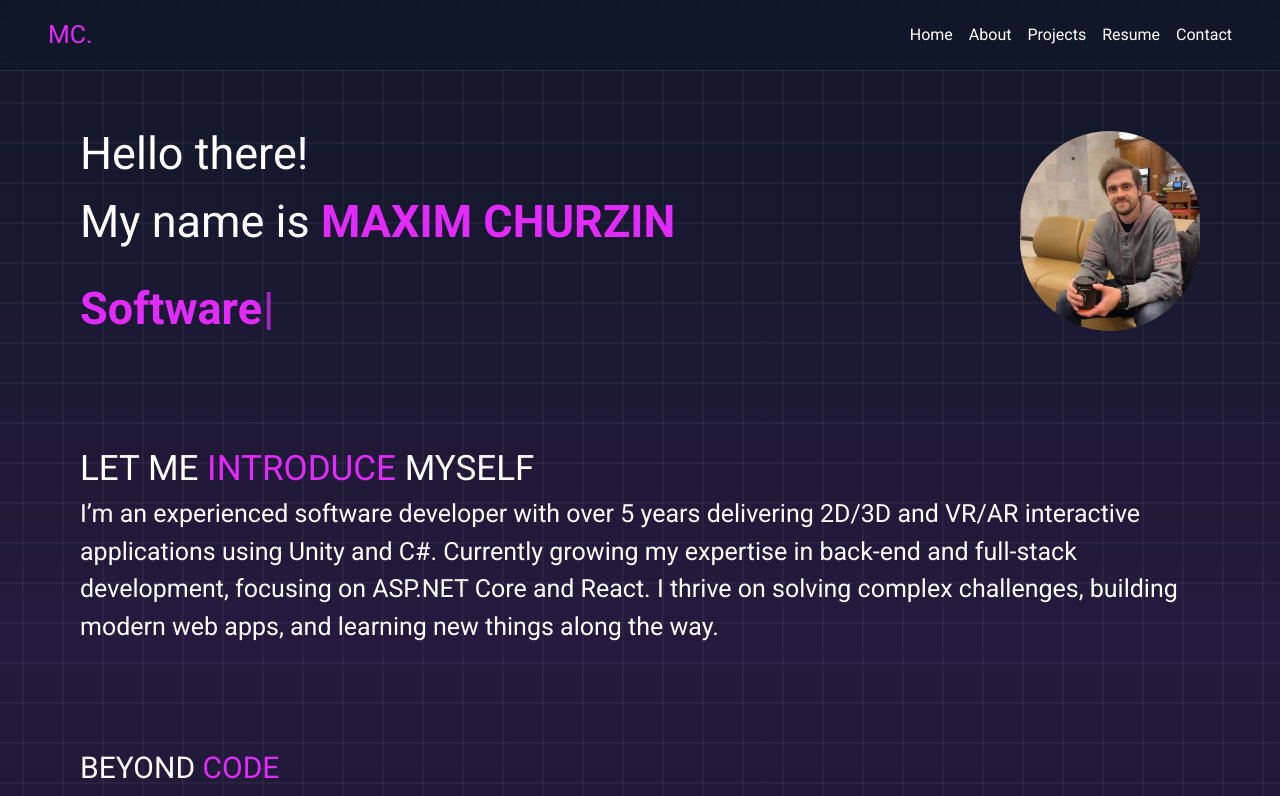
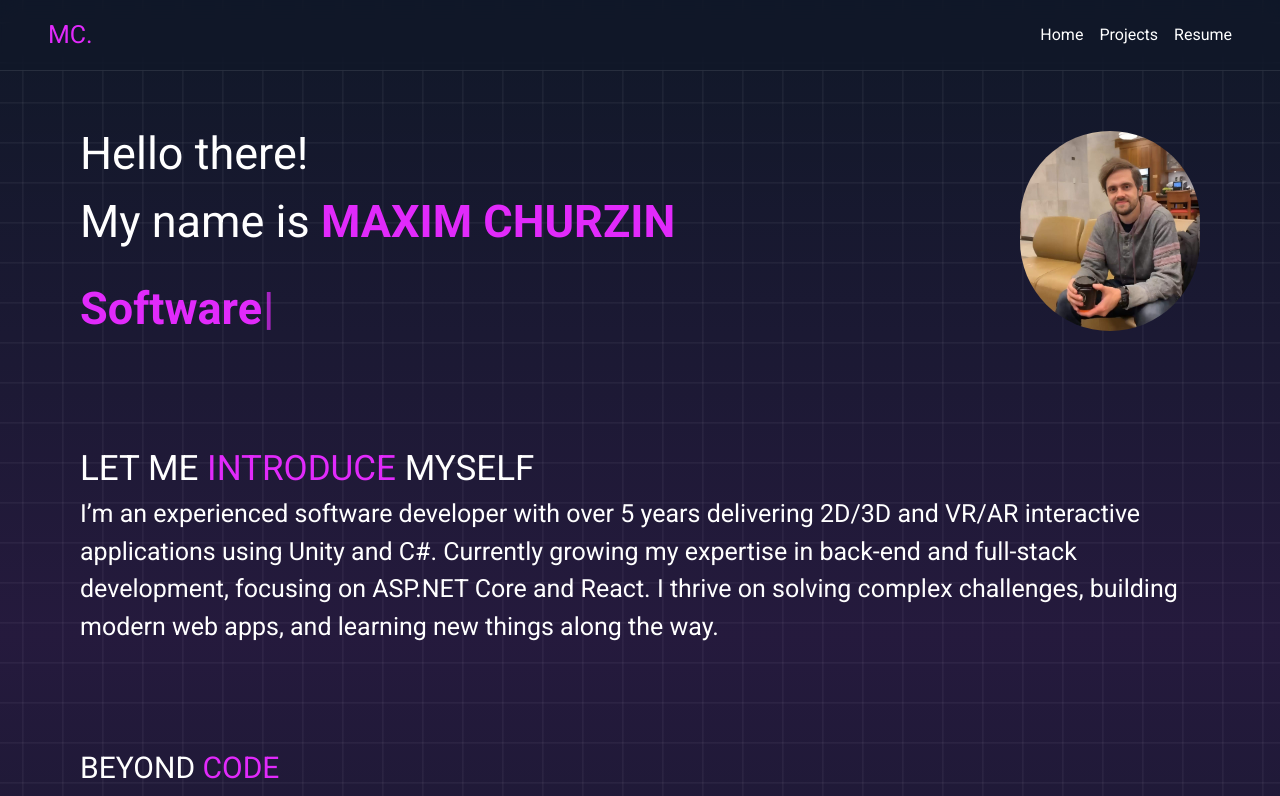
Before and after one commit to UnderKitten/MyPortfolio, a React (Vite) app in the folder client/: page / in a window 1280 px wide. Shown: the top 796 px of the page. Built offline with nearby package versions, Linux system fonts and the light colour scheme.

Commit message:
Remove About page

```diff
--- a/client/src/App.jsx
+++ b/client/src/App.jsx
@@ -1,7 +1,6 @@
 import Layout from "./Components/Layout";
 import Home from "./Pages/Home";
 import Projects from "./Pages/Projects";
-import About from "./Pages/About";
 import Resume from "./Pages/Resume";
 import NotFound from "./Pages/NotFound";
 
@@ -15,7 +14,6 @@ const App = () => {
           <Route element={<Layout />}>
             <Route path="/" element={<Home />} />
             <Route path="/projects" element={<Projects />} />
-            <Route path="/about" element={<About />} />
             <Route path="/resume" element={<Resume />} />
             <Route path="*" element={<NotFound />} />
           </Route>
--- a/client/src/Components/Navbar.jsx
+++ b/client/src/Components/Navbar.jsx
@@ -7,10 +7,8 @@ const NavBar = () => {
   const [showMenu, setShowMenu] = useState(false);
   const navItems = [
     { name: "Home", to: "/" },
-    { name: "About", to: "/about" },
     { name: "Projects", to: "/projects" },
     { name: "Resume", to: "/resume" },
-    { name: "Contact", to: "/contact" },
   ];
 
   const toggleMenu = () => setShowMenu((prev) => !prev);
--- a/client/src/Pages/About.jsx
+++ /dev/null
@@ -1,9 +0,0 @@
-import React from 'react'
-
-const About = () => {
-  return (
-    <div>About</div>
-  )
-}
-
-export default About
```
